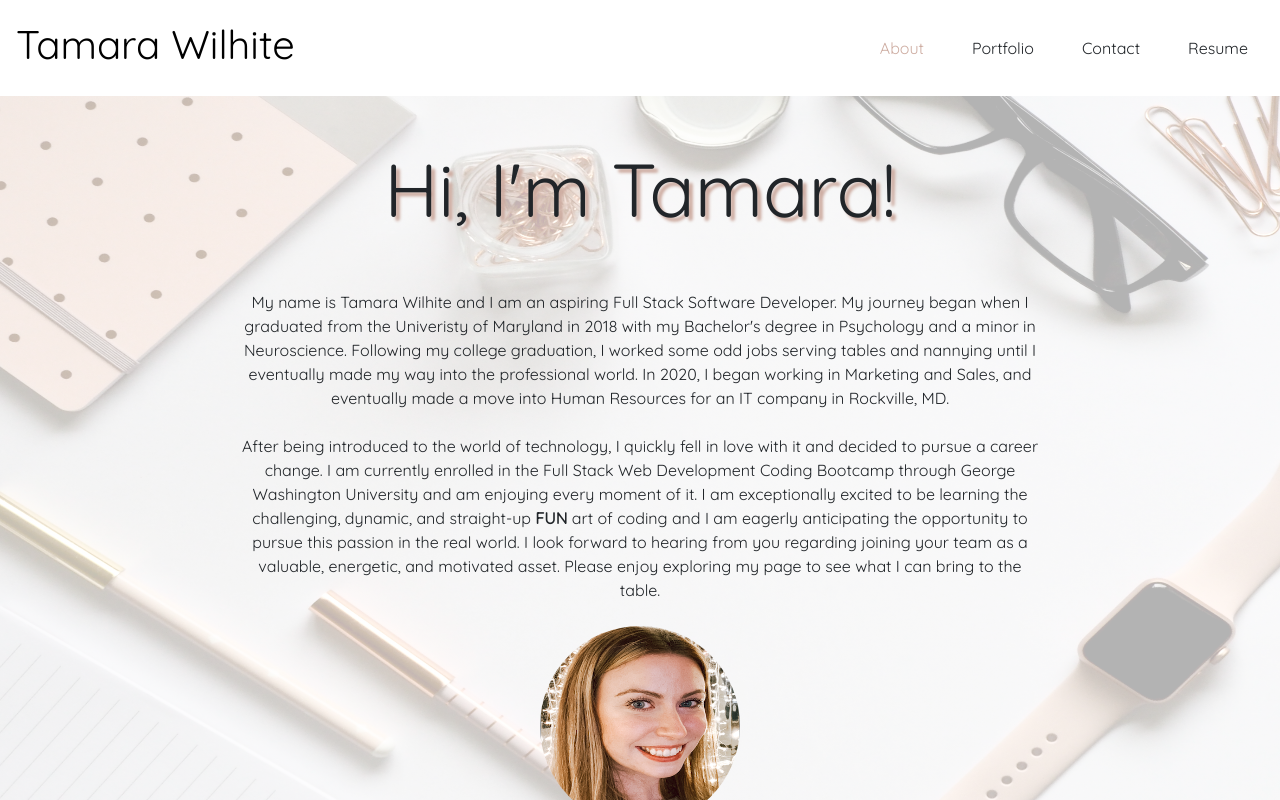
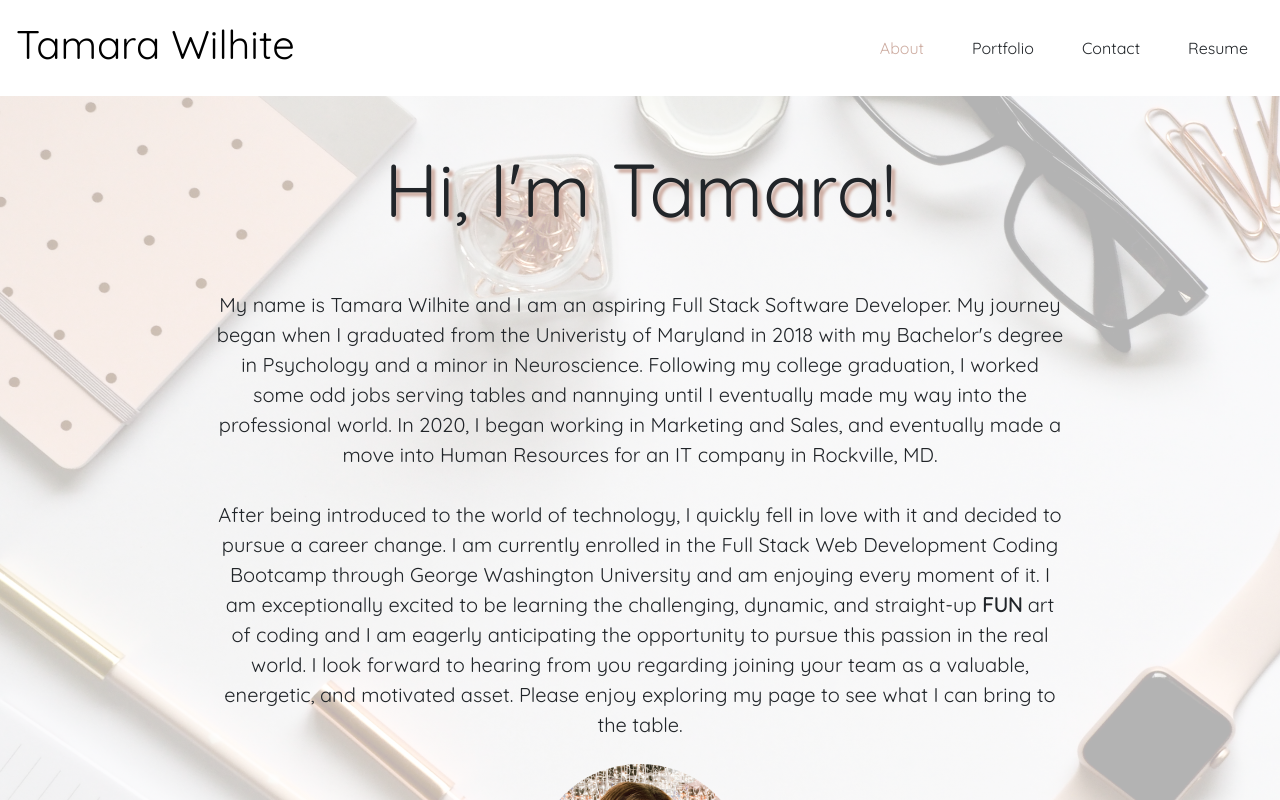
Before and after one commit to trwilhite/trw-portfolio, a React (Create React App) app: page / in a window 1280 px wide. Shown: the top 800 px of the page. Built offline with nearby package versions, Linux system fonts and the light colour scheme.

Commit message:
minor style changes

```diff
--- a/src/components/About/style.css
+++ b/src/components/About/style.css
@@ -19,8 +19,10 @@ section h1 {
   max-height: 200px;
   min-width: 200px;
   border-radius: 50%;
+  object-fit: scale-down;
 }
 
 .bio {
-  width: 800px;
+  width: 850px;
+  font-size: 20px;
 }
--- a/src/components/Contact/index.js
+++ b/src/components/Contact/index.js
@@ -89,7 +89,7 @@ function ContactForm() {
               </div>
             )}
             <button
-              className="col-6 p-2 m-5"
+              className="col-6 p-2 m-5 bg-white"
               data-testid="button"
               type="submit"
             >
```
Also changed, not shown: src/assets/images/bio-photo.jpg.
